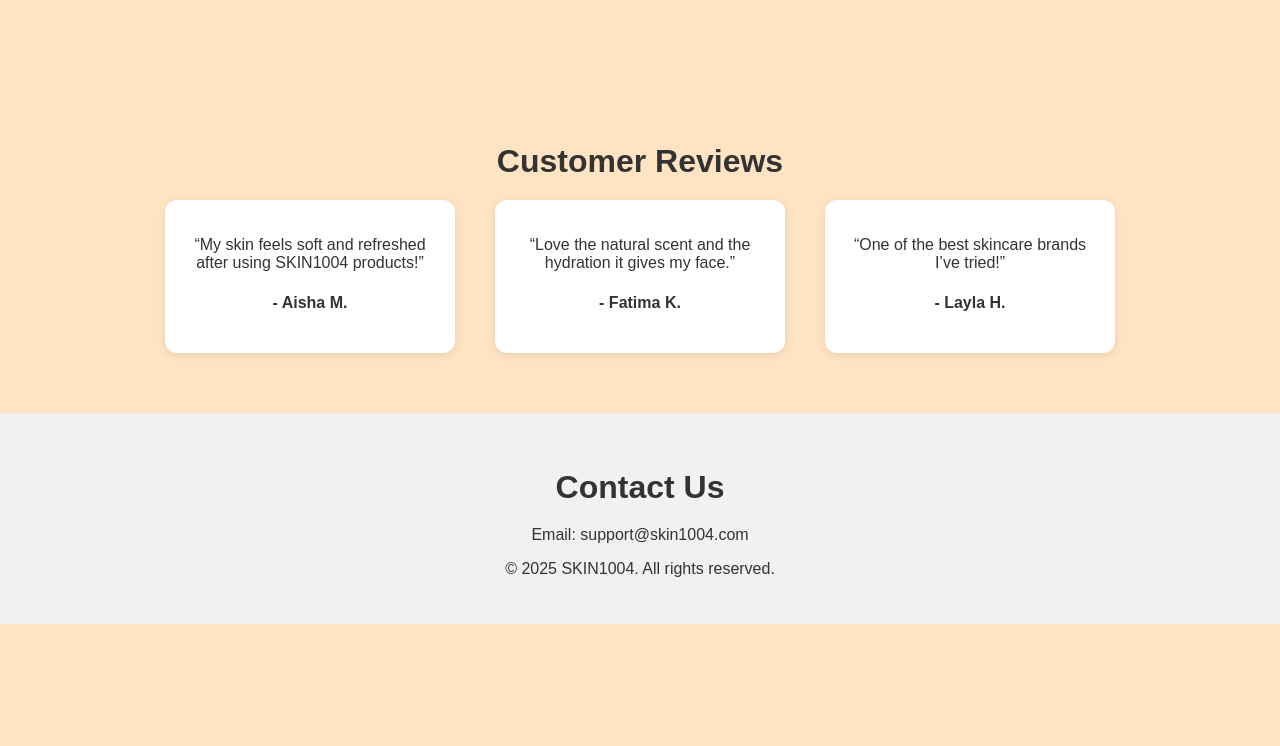
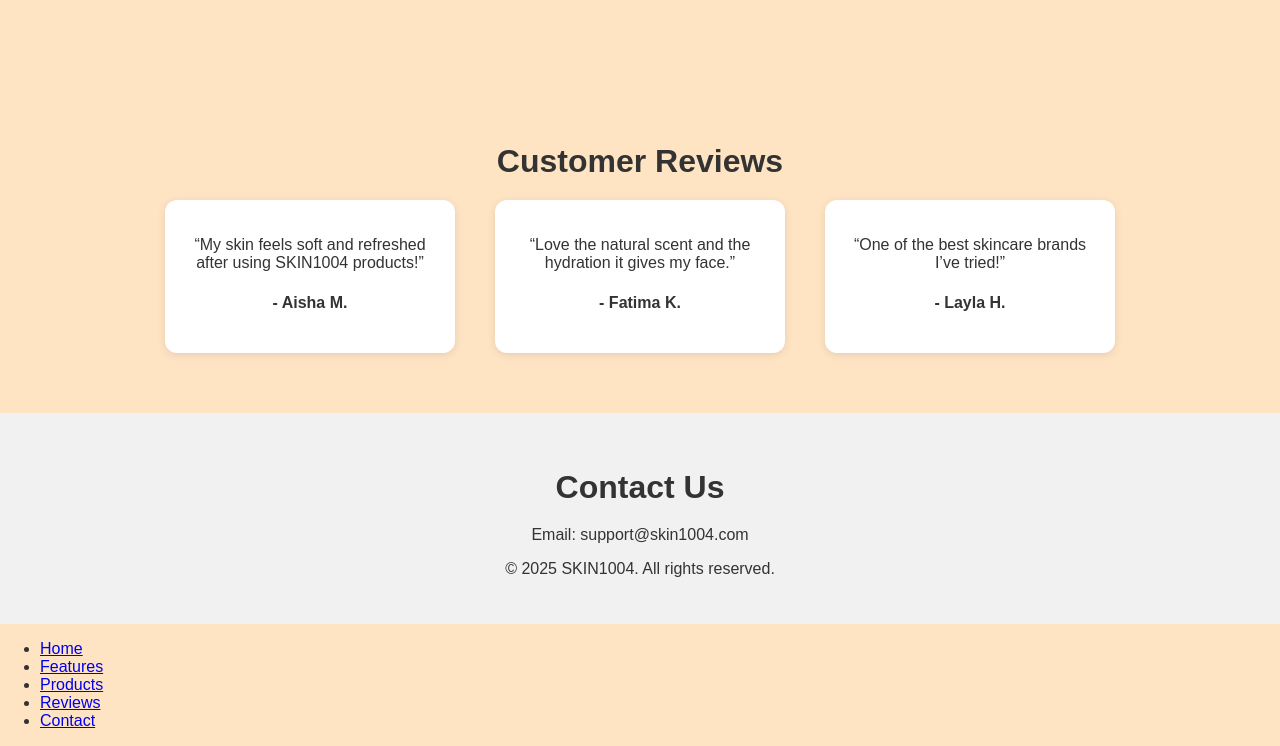
Before and after one commit to caaishaclraxmaan/flower-website, a plain HTML site: page index.html in a window 1280 px wide. Shown: the part 1517-2263 px from the top of the page. Before the commit the page ends 2141 px from the top, so only its background shows below. Drawn offline with Linux system fonts and the light colour scheme.

Commit message:
Update index.html

```diff
--- a/index.html
+++ b/index.html
@@ -95,6 +95,7 @@
                 <h4>- Layla H.</h4>
             </div>
         </div>
+
     </section>
 
     <!-- Contact Section -->
@@ -103,5 +104,13 @@
         <p>Email: support@skin1004.com</p>
         <p>&copy; 2025 SKIN1004. All rights reserved.</p>
     </footer>
+                <ul>
+                <li><a href="#home">Home</a></li>
+                <li><a href="#features">Features</a></li>
+                <li><a href="#products">Products</a></li>
+                <li><a href="#reviews">Reviews</a></li>
+                <li><a href="#contact">Contact</a></li>
+            </ul>
+
 </body>
 </html>
```
